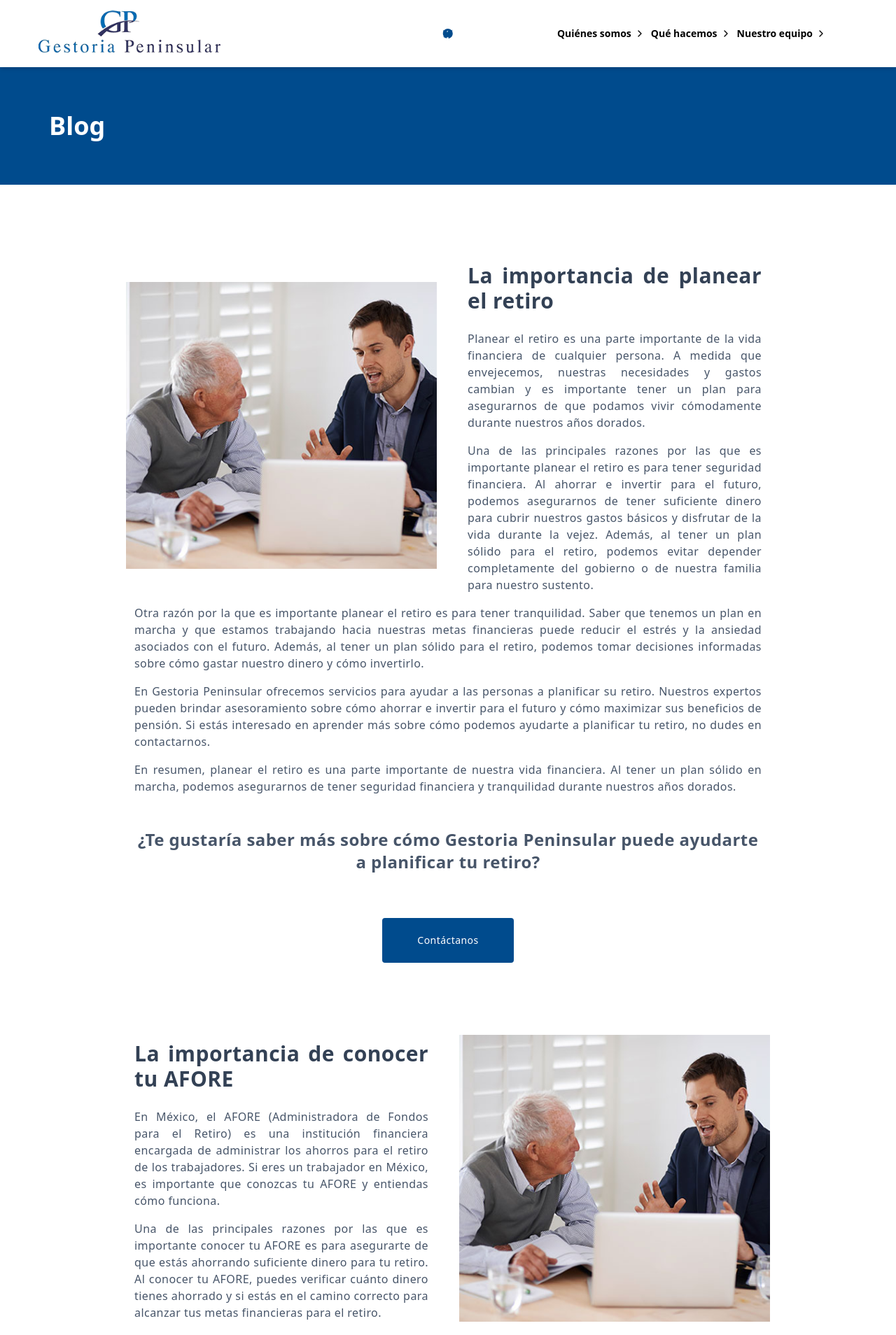
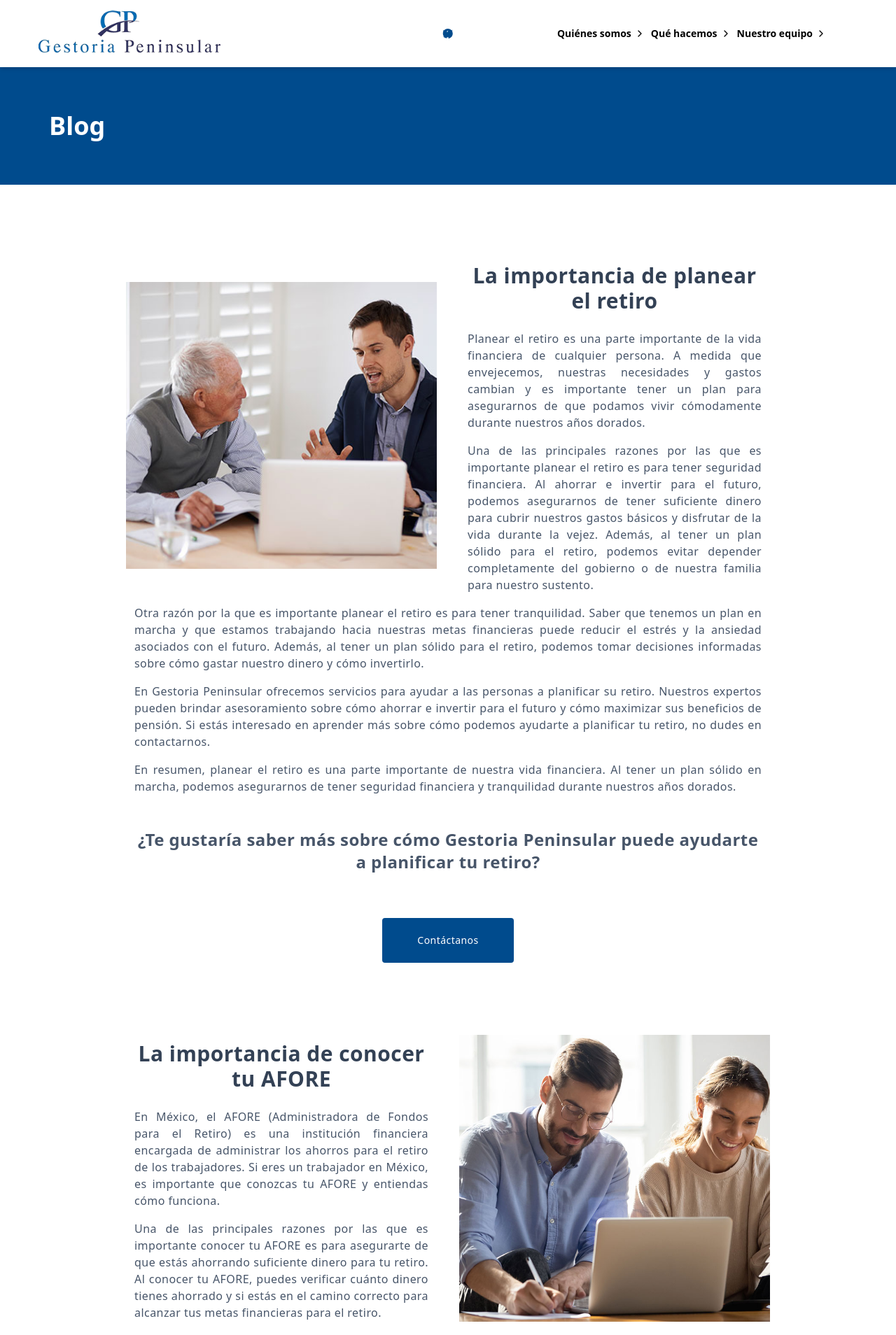
Before and after one commit to deiviiss/landingpage-gp, a Next.js app: page /blog in a window 1280 px wide. Shown: the top 1908 px of the page at 70% size. Built offline with nearby package versions, Linux system fonts and the light colour scheme.

Commit message:
fix: :lipstick: Center title blog
Center h2 from page blog.

```diff
--- a/src/pages/blog/index.js
+++ b/src/pages/blog/index.js
@@ -16,7 +16,7 @@ export default function Blog() {
             <div id='planear-retiro' className='grid sm:grid-cols-2 items-center gap-8 pt-24'>
               <Image className='min-h-[410px] max-h-[410px] min-w-full object-cover' width={478} height={410} src='/why2.png' alt='image-why1' />
               <div className='flex flex-col px-3'>
-                <h2 className='text-slate-700 text-3xl font-bold py-4'>La importancia de planear el retiro</h2>
+                <h2 className='text-slate-700 text-3xl font-bold py-4 text-center'>La importancia de planear el retiro</h2>
                 <p className='text-base py-2'> Planear el retiro es una parte importante de la vida financiera de cualquier persona. A medida que envejecemos, nuestras necesidades y gastos cambian y es importante tener un plan para asegurarnos de que podamos vivir cómodamente durante nuestros años dorados.</p>
                 <p className='text-base py-2'>Una de las principales razones por las que es importante planear el retiro es para tener seguridad financiera. Al ahorrar e invertir para el futuro, podemos asegurarnos de tener suficiente dinero para cubrir nuestros gastos básicos y disfrutar de la vida durante la vejez. Además, al tener un plan sólido para el retiro, podemos evitar depender completamente del gobierno o de nuestra familia para nuestro sustento.</p>
 
@@ -42,12 +42,12 @@ export default function Blog() {
           <div className='text-justify'>
             <div id='afore' className='grid sm:grid-cols-2 items-center gap-8 pt-24'>
               <div className='flex flex-col px-3'>
-                <h2 className='text-slate-700 text-3xl font-bold py-4'>La importancia de conocer tu AFORE</h2>
+                <h2 className='text-slate-700 text-3xl font-bold py-4 text-center'>La importancia de conocer tu AFORE</h2>
                 <p className='text-base py-2'>En México, el AFORE (Administradora de Fondos para el Retiro) es una institución financiera encargada de administrar los ahorros para el retiro de los trabajadores. Si eres un trabajador en México, es importante que conozcas tu AFORE y entiendas cómo funciona.</p>
                 <p className='text-base py-2'>Una de las principales razones por las que es importante conocer tu AFORE es para asegurarte de que estás ahorrando suficiente dinero para tu retiro. Al conocer tu AFORE, puedes verificar cuánto dinero tienes ahorrado y si estás en el camino correcto para alcanzar tus metas financieras para el retiro.</p>
 
               </div>
-              <Image className='min-h-[410px] max-h-[410px] min-w-full object-cover' width={478} height={410} src='/why2.png' alt='image-why1' />
+              <Image className='min-h-[410px] max-h-[410px] min-w-full object-cover' width={478} height={410} src='/why1.png' alt='image-why2' />
             </div>
 
             <div className='flex flex-col px-3'>
--- a/src/pages/index.js
+++ b/src/pages/index.js
@@ -133,7 +133,7 @@ export default function Home() {
         <div className='w-full z-10 bg-white text-center  sm:max-w-[1200px] sm:mb-6'>
           <div id='services' className='px-3 md:flex md:flex-col py-24'>
 
-            <div className='sm:ml-10 text-left sm:pr-44'>
+            <div className='sm:ml-10 text-left'>
               <p className='text-primary font-bold text-xs py-3'>SERVICIOS</p>
               <h1 className='text-4xl mb-8 font-bold uppercase text-black'>Qué hacemos</h1>
 
```
